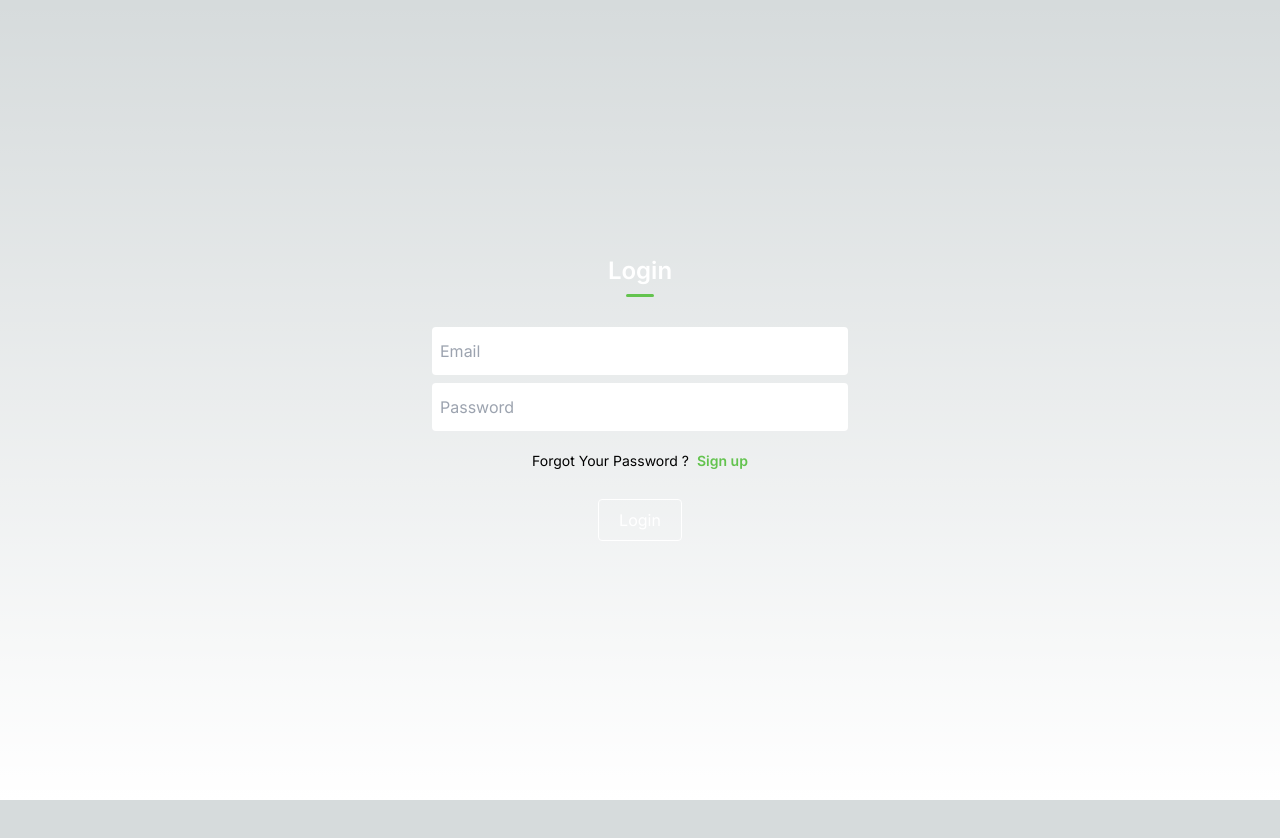
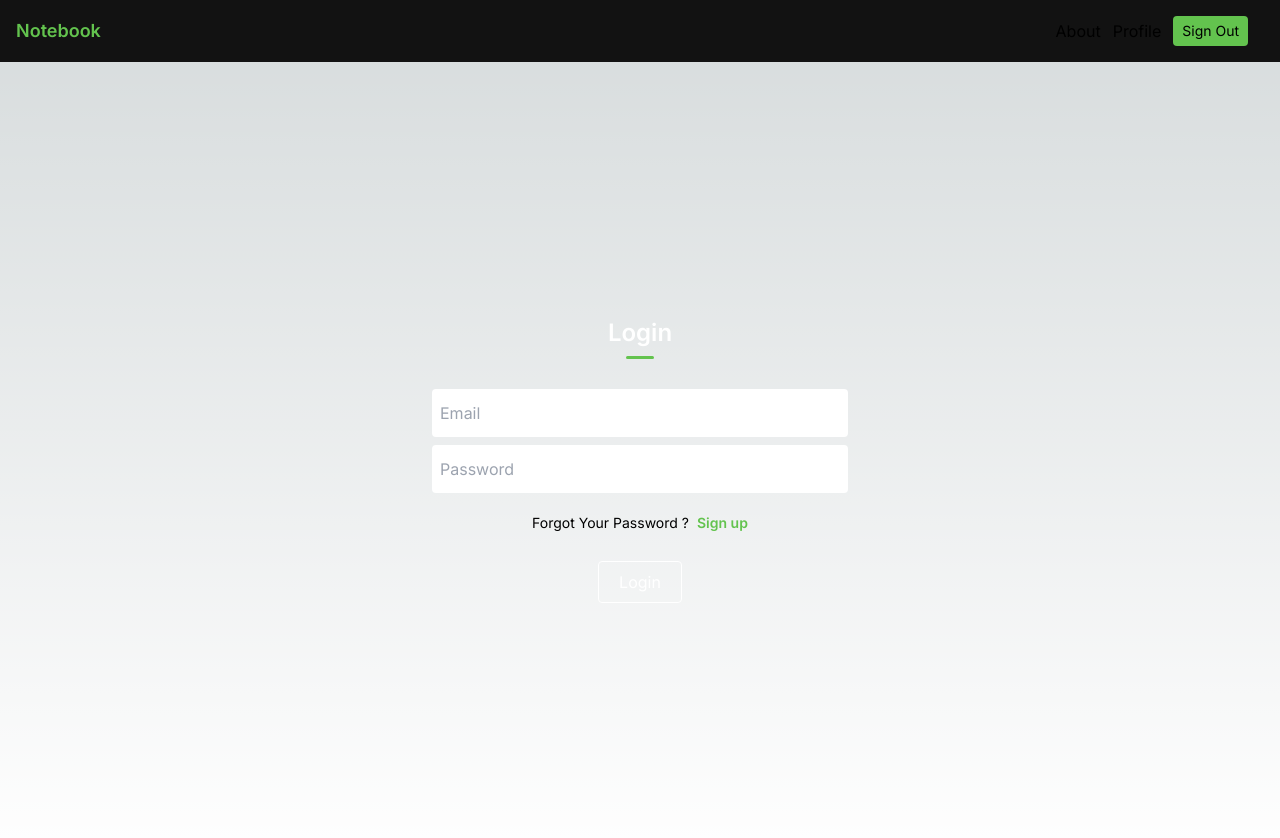
Before and after one commit to Sufyan-Siddiqui098/Notebook--Nextjs14, a Next.js app: page /login in a window 1280 px wide. Shown: the top 838 px of the page. Before the commit the page ends 800 px from the top, so only its background shows below. Built offline with nearby package versions, Linux system fonts and the light colour scheme; no server answers.

Commit message:
passing firstname prop to header

```diff
--- a/app/layout.js
+++ b/app/layout.js
@@ -2,6 +2,9 @@ import { Inter } from "next/font/google";
 import "./globals.css";
 import { ToastContainer } from "react-toastify";
 import 'react-toastify/dist/ReactToastify.css';
+import Header from "@/components/Header";
+import { cookies } from "next/headers";
+import { decodeToken } from "./lib/decodeUser";
 
 
 const inter = Inter({ subsets: ["latin"] });
@@ -12,10 +15,16 @@ export const metadata = {
 };
 
 export default function RootLayout({ children }) {
+  const token = cookies().get("token")?.value;
+  let firstname ;
+  if(token){
+    firstname = decodeToken(token).firstname;
+  }
   return (
     <html lang="en">
       <body className={inter.className}>
-      <ToastContainer />
+        <ToastContainer />
+        <Header token={token} firstname={firstname} />
         {children}
         </body>
     </html>
```
